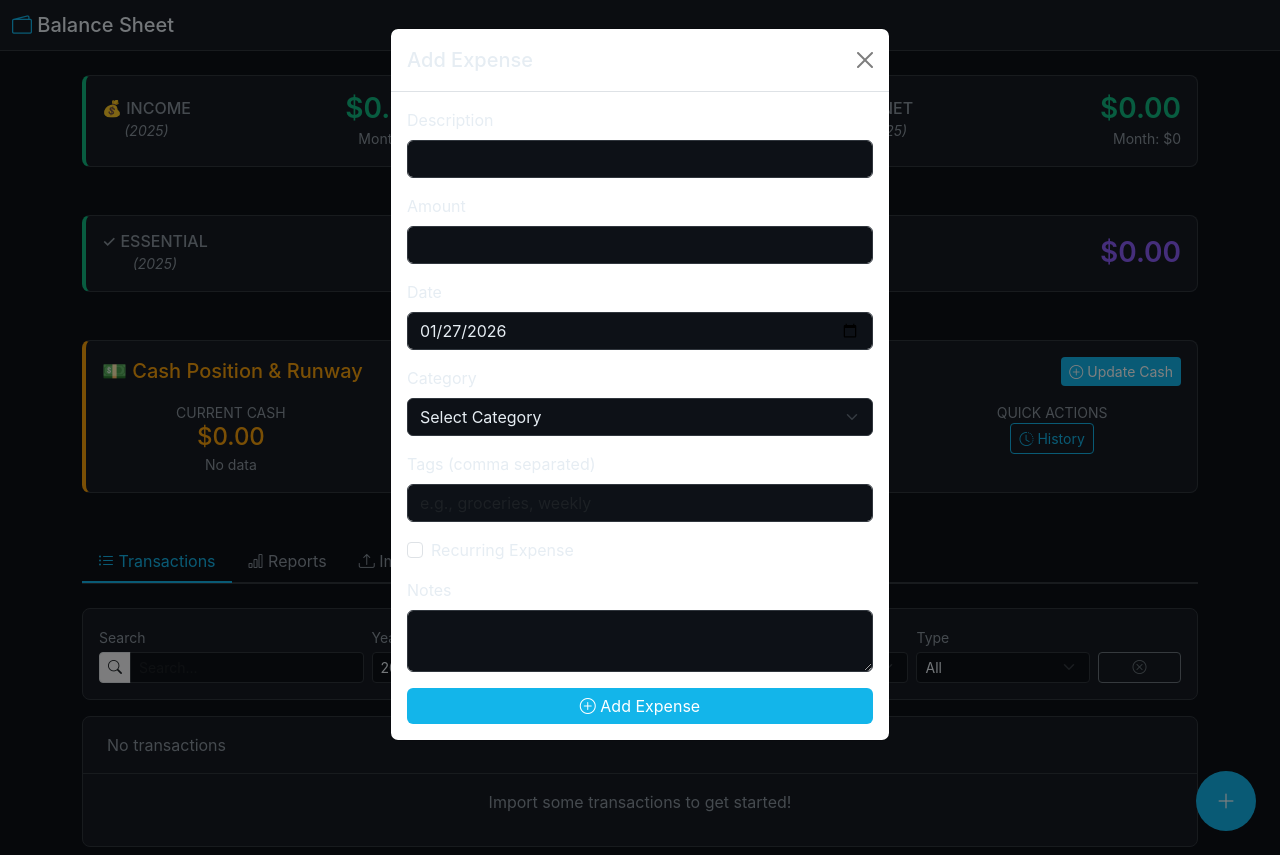
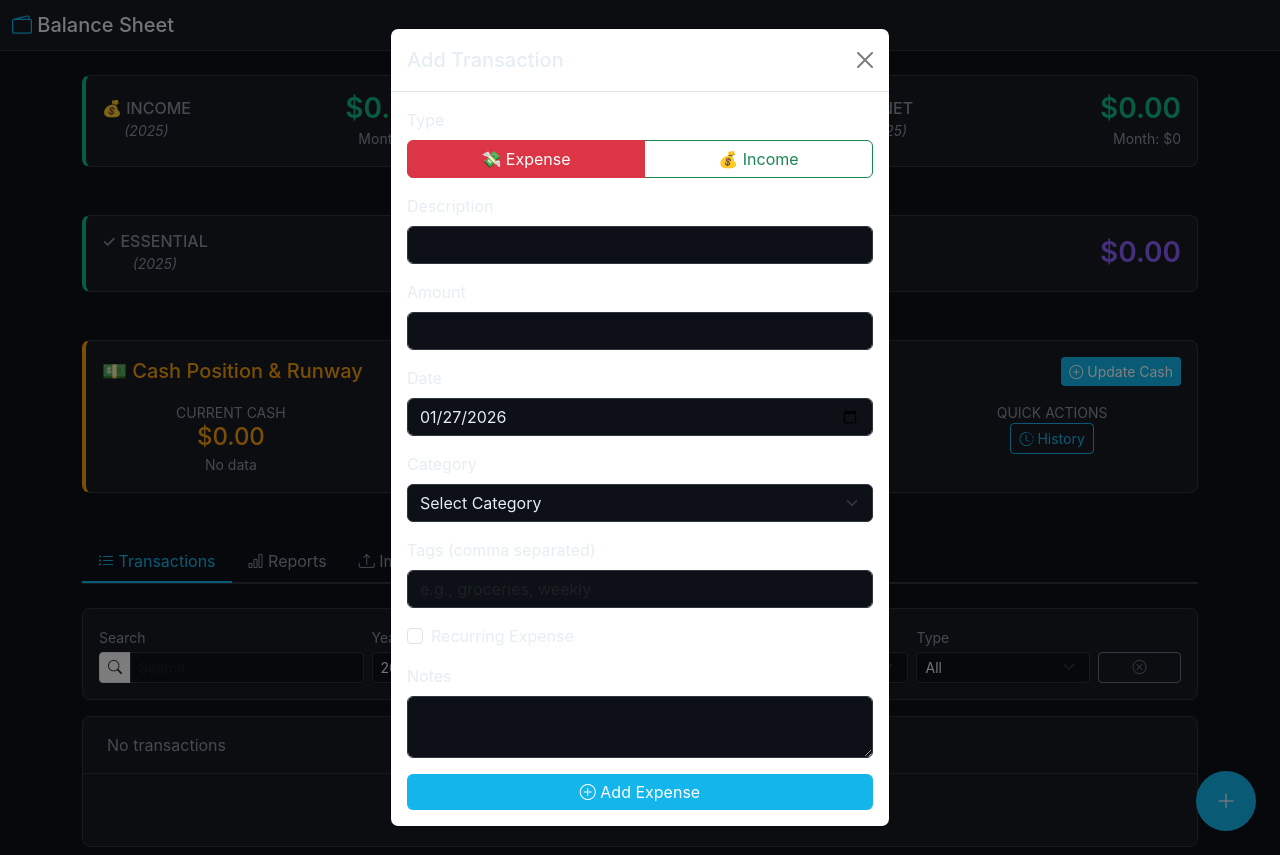
Before and after one commit to giddr/balance-sheetv3, a Flask app: page / in a window 1280 px wide, after a click that opens the changed part. Run offline with Flask 3, Linux system fonts and the light colour scheme; the visitor is signed in with stand-in values (Sample User, id 1); data that the repository does not hold is empty; some libraries are stand-ins or nearby versions.

Commit message:
Fix statistics year filtering and add income tracking
- Statistics API now accepts 'year' parameter to show data for selected year
- Fixed dashboard showing $0 when viewing past years (2025 data)
- Monthly trend now shows all 12 months of selected year
- Added income/expense type toggle to transaction form
- Added transaction_type to expense creation endpoint
- Added Income category to database

Co-Authored-By: Claude Opus 4.5 <noreply@anthropic.com>

```diff
--- a/app.py
+++ b/app.py
@@ -326,6 +326,7 @@ def expenses():
             is_recurring=data.get('is_recurring', False),
             recurring_frequency=data.get('recurring_frequency'),
             is_essential=data.get('is_essential', False),
+            transaction_type=data.get('transaction_type', 'expense'),
             notes=data.get('notes', '')
         )
 
@@ -610,6 +611,16 @@ def cash_runway():
 @app.route('/api/statistics', methods=['GET'])
 def statistics():
     period = request.args.get('period', 'month')
+    selected_year = request.args.get('year', None)
+
+    # Use selected year or current year
+    if selected_year:
+        try:
+            base_year = int(selected_year)
+        except:
+            base_year = datetime.now().year
+    else:
+        base_year = datetime.now().year
 
     # Handle custom month selection (format: "custom-YYYY-MM")
     if period.startswith('custom-'):
@@ -624,14 +635,16 @@ def statistics():
                 end_date = datetime(year, month + 1, 1).date()
         except:
             # Invalid format, default to current month
-            start_date = datetime.now().date().replace(day=1)
+            start_date = datetime(base_year, datetime.now().month, 1).date()
             end_date = None
     elif period == 'month':
-        start_date = datetime.now().date().replace(day=1)
+        # Use current month of base_year (or current month if it's the current year)
+        current_month = datetime.now().month if base_year == datetime.now().year else 12
+        start_date = datetime(base_year, current_month, 1).date()
         end_date = None
     elif period == 'year':
-        start_date = datetime.now().date().replace(month=1, day=1)
-        end_date = None
+        start_date = datetime(base_year, 1, 1).date()
+        end_date = datetime(base_year + 1, 1, 1).date()
     else:
         start_date = None
         end_date = None
@@ -649,15 +662,27 @@ def statistics():
     expense_total = sum(t.amount for t in transactions if t.transaction_type == 'expense')
     net_position = income_total - expense_total
 
-    # Always calculate year and month totals for dashboard cards
-    year_start = datetime.now().date().replace(month=1, day=1)
-    year_transactions = Expense.query.filter(Expense.date >= year_start).all()
+    # Always calculate year and month totals for dashboard cards (using selected year)
+    year_start = datetime(base_year, 1, 1).date()
+    year_end = datetime(base_year + 1, 1, 1).date()
+    year_transactions = Expense.query.filter(Expense.date >= year_start, Expense.date < year_end).all()
     year_income = sum(t.amount for t in year_transactions if t.transaction_type == 'income')
     year_expenses = sum(t.amount for t in year_transactions if t.transaction_type == 'expense')
     year_net = year_income - year_expenses
 
-    month_start = datetime.now().date().replace(day=1)
-    month_transactions = Expense.query.filter(Expense.date >= month_start).all()
+    # For month, use current month if viewing current year, otherwise use December of selected year
+    if base_year == datetime.now().year:
+        month_start = datetime.now().date().replace(day=1)
+        month_end = None
+    else:
+        # Show December for past years
+        month_start = datetime(base_year, 12, 1).date()
+        month_end = datetime(base_year + 1, 1, 1).date()
+
+    month_query = Expense.query.filter(Expense.date >= month_start)
+    if month_end:
+        month_query = month_query.filter(Expense.date < month_end)
+    month_transactions = month_query.all()
     month_income = sum(t.amount for t in month_transactions if t.transaction_type == 'income')
     month_expenses = sum(t.amount for t in month_transactions if t.transaction_type == 'expense')
     month_net = month_income - month_expenses
@@ -681,25 +706,25 @@ def statistics():
         category_stats[cat_name]['amount'] += transaction.amount
         category_stats[cat_name]['count'] += 1
 
-    # Monthly trend (last 12 months)
+    # Monthly trend (12 months of selected year)
     monthly_trend = []
-    for i in range(11, -1, -1):
-        month_start = (datetime.now().date().replace(day=1) - relativedelta(months=i))
-        month_end = month_start + relativedelta(months=1)
-        month_transactions = Expense.query.filter(
-            Expense.date >= month_start,
-            Expense.date < month_end
+    for month_num in range(1, 13):
+        m_start = datetime(base_year, month_num, 1).date()
+        m_end = datetime(base_year, month_num + 1, 1).date() if month_num < 12 else datetime(base_year + 1, 1, 1).date()
+        m_transactions = Expense.query.filter(
+            Expense.date >= m_start,
+            Expense.date < m_end
         ).all()
-        month_income = sum(t.amount for t in month_transactions if t.transaction_type == 'income')
-        month_exp = sum(t.amount for t in month_transactions if t.transaction_type == 'expense')
-        month_expenses_only = [t for t in month_transactions if t.transaction_type == 'expense']
+        m_income = sum(t.amount for t in m_transactions if t.transaction_type == 'income')
+        m_exp = sum(t.amount for t in m_transactions if t.transaction_type == 'expense')
+        m_expenses_only = [t for t in m_transactions if t.transaction_type == 'expense']
         monthly_trend.append({
-            'month': month_start.strftime('%b %Y'),
-            'income': month_income,
-            'expenses': month_exp,
-            'net': month_income - month_exp,
-            'essential': sum(e.amount for e in month_expenses_only if e.is_essential),
-            'optional': sum(e.amount for e in month_expenses_only if not e.is_essential)
+            'month': m_start.strftime('%b %Y'),
+            'income': m_income,
+            'expenses': m_exp,
+            'net': m_income - m_exp,
+            'essential': sum(e.amount for e in m_expenses_only if e.is_essential),
+            'optional': sum(e.amount for e in m_expenses_only if not e.is_essential)
         })
 
     # Calculate month-over-month net change
--- a/static/js/app.js
+++ b/static/js/app.js
@@ -458,6 +458,7 @@ async function handleExpenseSubmit(e) {
 
     const tags = document.getElementById('tags').value.split(',').map(t => t.trim()).filter(t => t.length > 0);
     const isRecurring = document.getElementById('is-recurring').checked;
+    const transactionType = document.querySelector('input[name="transaction-type"]:checked')?.value || 'expense';
 
     const expenseData = {
         description: document.getElementById('description').value,
@@ -468,6 +469,7 @@ async function handleExpenseSubmit(e) {
         is_recurring: isRecurring,
         recurring_frequency: isRecurring ? document.getElementById('recurring-frequency').value : null,
         is_essential: false,
+        transaction_type: transactionType,
         notes: document.getElementById('notes')?.value || ''
     };
 
@@ -483,6 +485,8 @@ async function handleExpenseSubmit(e) {
             document.getElementById('expense-form').reset();
             document.getElementById('date').valueAsDate = new Date();
             document.getElementById('recurring-options').style.display = 'none';
+            // Reset transaction type to expense (default)
+            document.getElementById('type-expense').checked = true;
 
             // Close modal
             const modal = bootstrap.Modal.getInstance(document.getElementById('addExpenseModal'));
@@ -492,11 +496,11 @@ async function handleExpenseSubmit(e) {
             await loadExpenses();
             loadStatistics(currentPeriod);
 
-            showToast('Expense added successfully', 'success');
+            showToast(`${transactionType === 'income' ? 'Income' : 'Expense'} added successfully`, 'success');
         }
     } catch (error) {
         console.error('Error adding expense:', error);
-        showToast('Error adding expense', 'danger');
+        showToast('Error adding transaction', 'danger');
     }
 }
 
@@ -521,8 +525,12 @@ async function deleteExpense(id) {
 async function loadStatistics(period = 'month') {
     currentPeriod = period;
 
-    try {
-        const response = await fetch(`/api/statistics?period=${period}`);
+    // Get selected year from filter
+    const yearFilter = document.getElementById('filter-year');
+    const selectedYear = yearFilter ? yearFilter.value : new Date().getFullYear();
+
+    try {
+        const response = await fetch(`/api/statistics?period=${period}&year=${selectedYear}`);
         const stats = await response.json();
 
         // Update dashboard cards (year totals)
--- a/templates/index.html
+++ b/templates/index.html
@@ -270,11 +270,20 @@
                     <div class="modal-dialog">
                         <div class="modal-content">
                             <div class="modal-header">
-                                <h5 class="modal-title">Add Expense</h5>
+                                <h5 class="modal-title">Add Transaction</h5>
                                 <button type="button" class="btn-close" data-bs-dismiss="modal"></button>
                             </div>
                             <div class="modal-body">
                                 <form id="expense-form">
+                                    <div class="mb-3">
+                                        <label class="form-label">Type</label>
+                                        <div class="btn-group w-100" role="group">
+                                            <input type="radio" class="btn-check" name="transaction-type" id="type-expense" value="expense" checked>
+                                            <label class="btn btn-outline-danger" for="type-expense">💸 Expense</label>
+                                            <input type="radio" class="btn-check" name="transaction-type" id="type-income" value="income">
+                                            <label class="btn btn-outline-success" for="type-income">💰 Income</label>
+                                        </div>
+                                    </div>
                                     <div class="mb-3">
                                         <label class="form-label">Description</label>
                                         <input type="text" class="form-control" id="description" required>
```
